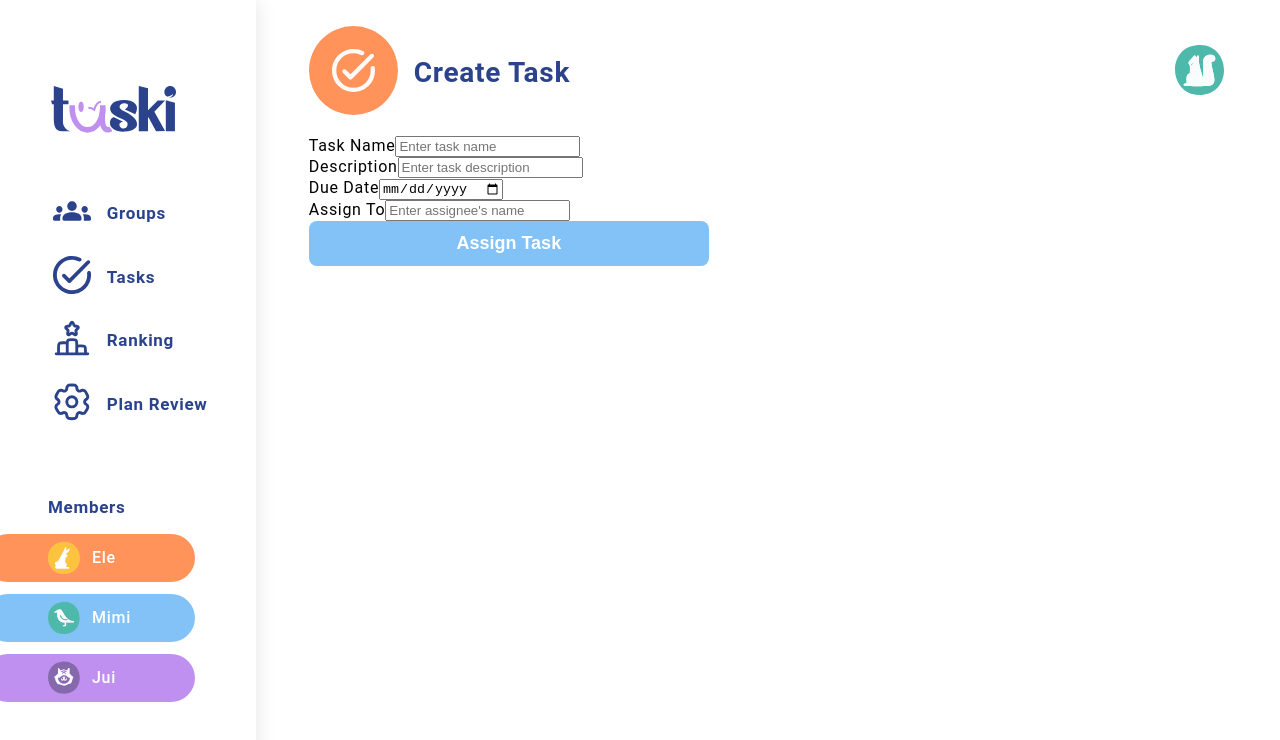
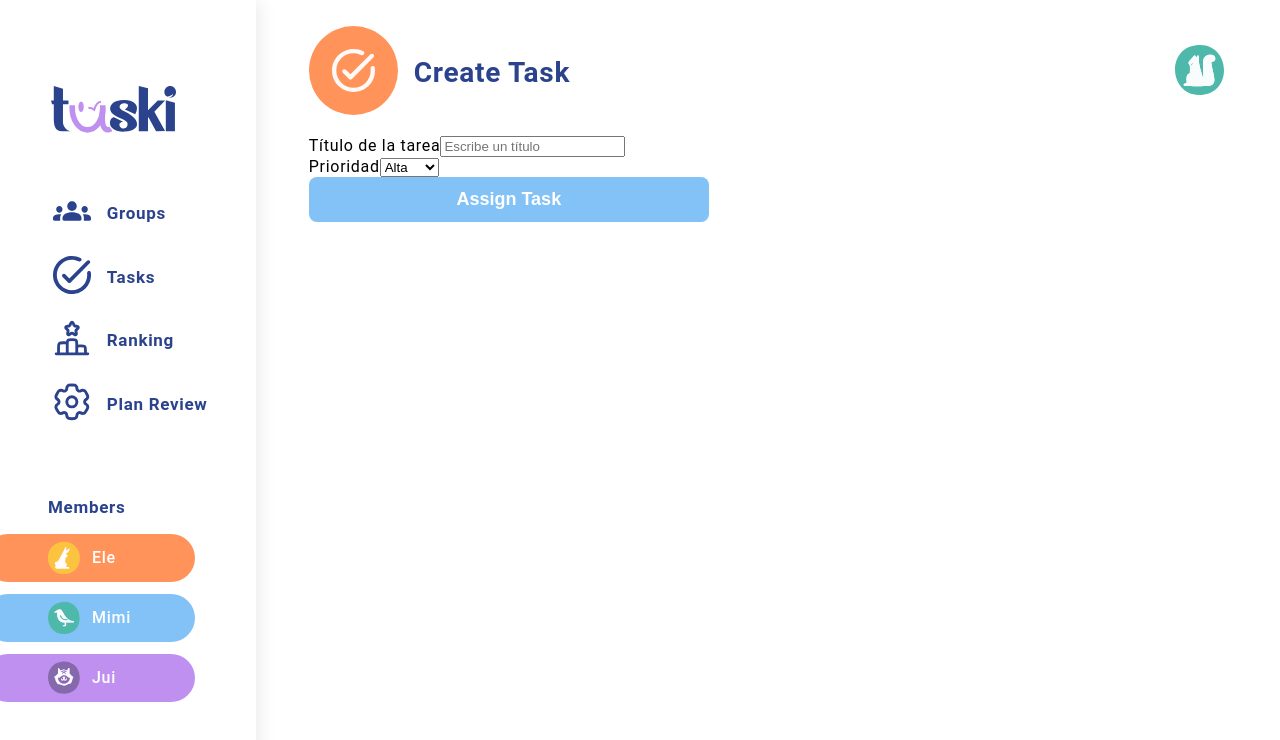
Before and after one commit to NikSala10/TaskiProject, a React (Vite) app: page /create-task in a window 1280 px wide. Shown: the top 740 px of the page. Built offline with nearby package versions, Linux system fonts and the light colour scheme.

Commit message:
feat(components): add dynamic Input component for creating tasks

```diff
--- a/src/pages/CreateTask/CreateTask.tsx
+++ b/src/pages/CreateTask/CreateTask.tsx
@@ -14,10 +14,21 @@ const CreateTask = () => {
   return (
     <div className="create-task-page">
       <form>
-        <InputTask label="Task Name" placeholder="Enter task name" type="text" />
-        <InputTask label="Description" placeholder="Enter task description" type="text" />
-        <InputTask label="Due Date" placeholder="Select due date" type="date" />
-        <InputTask label="Assign To" placeholder="Enter assignee's name" type="text" />
+        <InputTask
+        label="Título de la tarea"
+        placeholder="Escribe un título"
+        type="text"
+      />
+
+      <InputTask
+        label="Prioridad"
+        type="select"
+        options={[
+          { value: "alta", label: "Alta" },
+          { value: "media", label: "Media" },
+          { value: "baja", label: "Baja" },
+        ]}
+      />
         <Button text="Assign Task" type="submit" color="#82C2F6" width="400px" />
         </form>
     </div>
```
